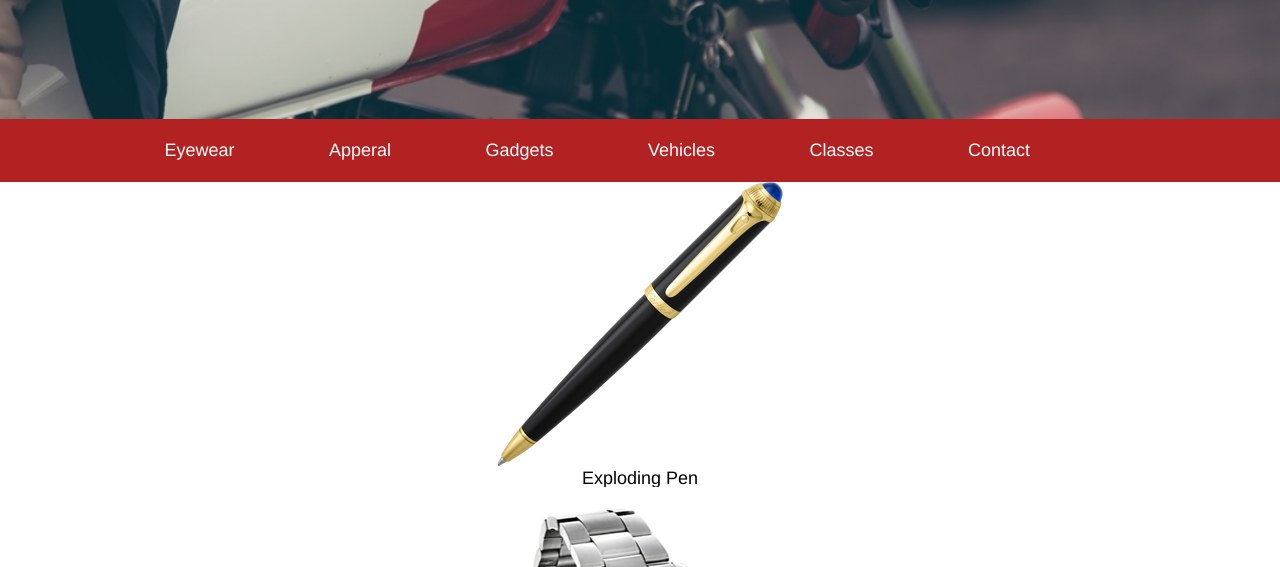
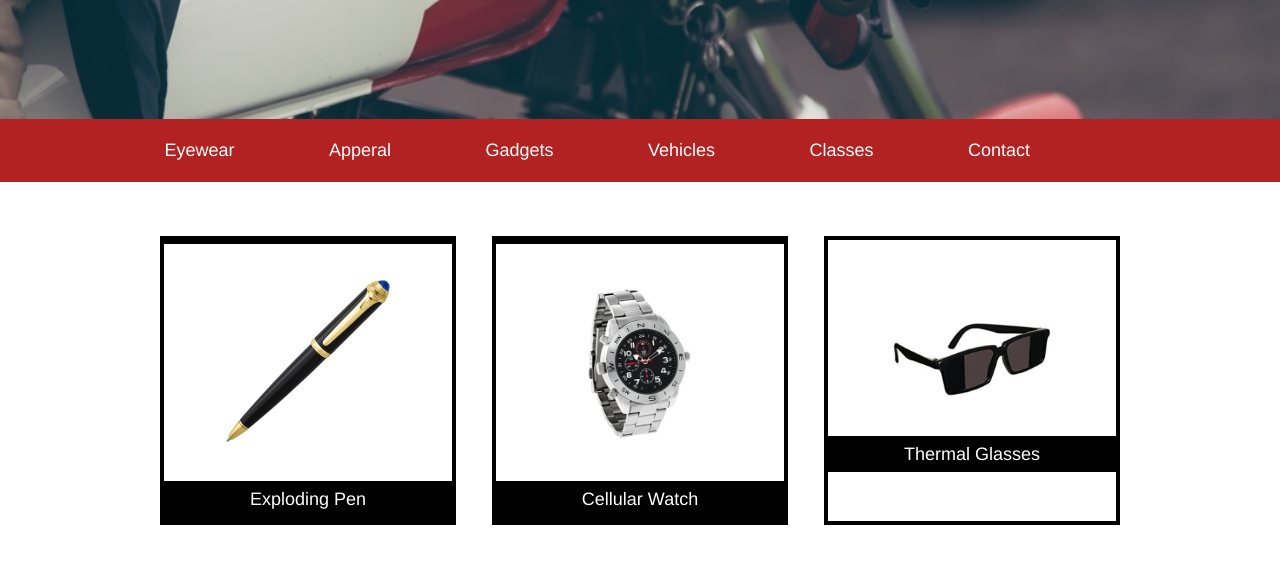
Before and after one commit to danisonfire/SecretAgentSupply, a plain HTML site: page index.html in a window 1280 px wide. Shown: the part 385-952 px from the top of the page. Drawn offline with Linux system fonts and the light colour scheme.

Commit message:
working on product section

```diff
--- a/index.html
+++ b/index.html
@@ -48,6 +48,8 @@
 
     <div class="product-section">
 
+      <div class="container">
+
         <div class="product">
 
           <div class="pen">
@@ -71,6 +73,8 @@
           <div class="glasses">
             <img src="./resources/images/glasses.png" alt="Thermal Glasses" />
             <p>Thermal Glasses</p>
+          </div>
+
         </div>
 
       </div>
--- a/resources/css/style.css
+++ b/resources/css/style.css
@@ -141,12 +141,6 @@ nav .container {
 }
 
 
-.small {
-
-    display: none;
-    justify-content: space-between;
-    margin-left: 0.5rem;
-  }
 
 
 @media only screen and (max-width: 600px) {
@@ -156,10 +150,95 @@ nav .container {
       display: none;
   }
 
-.small {
+}
 
-    display: inline-flex;
+/* product section */
+
+.product-section {
+
+  width: 100%;
+  height: auto;
+  margin-top: 3rem;
+  margin-bottom: 3rem;
+  align-items: center;
+  justify-content: center;
+
+}
+
+.product-section .container {
+
+  display: inline-flex;
+  justify-content: space-between;
+  flex-wrap: wrap;
+
+
+}
+
+.product {
+
+  display: inline-flex;
+  flex-direction: column;
+  align-items: center;
+  justify-content: space-between;
+  width: 30%;
+  border: 4px solid black;
+
+}
+
+.glasses {
+
+
+  width: 100%;
+
+}
+
+.pen {
+
+  border: 4px solid black;
+  width: 100%;
+
+}
+
+.watch {
+
+  border: 4px solid black;
+  width: 100%;
+
+}
+
+.product p {
+
+  color: white;
+  padding: 0.5rem 0;
+  background-color: black;
+  width: 100%;
+
+}
+
+.product img {
+
+  height: 9rem;
+  width: auto;
+  padding: 2rem 0rem;
+
+}
+
+.glasses img {
+
+  width: 9rem;
+  height: auto;
+  padding-top: 4.5rem;
+
+}
+
+@media only screen and (max-width: 600px){
+
+.glasses {
+
+    display: none;
 
   }
 
+
+
 }
```
Lines whose indentation alone changed are shown as unchanged.
